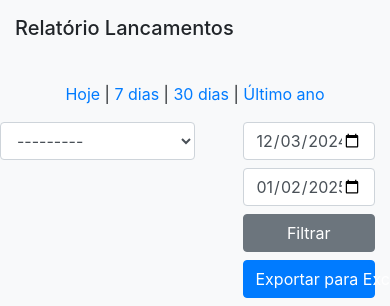
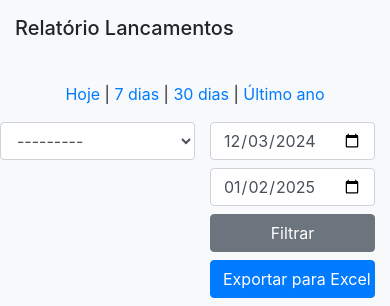
Before and after one commit to diogowagner/finan, a Django app: page /relatorios/lancamentos/ in a window 390 px wide; the page is wider, and only the part inside the window is pictured. Shown: the part 56-362 px from the top of that part. Run offline with Django 5.2, Linux system fonts and the light colour scheme; the visitor is signed in with stand-in values (Sample User, id 1); data that the repository does not hold is empty; parts of the project's set-up code (start-up, migrations or seed data) failed here and were passed over; some libraries are stand-ins or nearby versions.

Commit message:
correção layout relatorios

```diff
--- a/fluxo/templates/relatorio_lancamentos.html
+++ b/fluxo/templates/relatorio_lancamentos.html
@@ -57,16 +57,16 @@
                     </div>
                     <div class="col-6 col-md-8">
                         <div class="row justify-content-end">
-                            <div class="col-10 col-md-3 mb-2">
+                            <div class="col-12 col-md-3 mb-2">
                                 <input type="date" name="data_inicio" class="form-control" id="id_data_inicio" value="{{ data_inicio }}" placeholder="Data Início">
                             </div>
-                            <div class="col-10 col-md-3 mb-2">
+                            <div class="col-12 col-md-3 mb-2">
                                 <input type="date" name="data_fim" class="form-control" id="id_data_fim" value="{{ data_fim }}" placeholder="Data Fim">
                             </div>
-                            <div class="col-10 col-md-3 mb-2">
+                            <div class="col-12 col-md-3 mb-2">
                                 <button type="submit" class="btn btn-secondary btn btn-block">Filtrar</button>
                             </div>
-                                <div class="col-10 col-md-3 mb-2">
+                                <div class="col-12 col-md-3 mb-2">
                                     <a class="btn btn-primary btn-block" href="{% url 'fluxo:exportar_relatorio_excel' %}?categoria={{ request.GET.categoria }}">
                                         Exportar para Excel
                                     </a>
```
